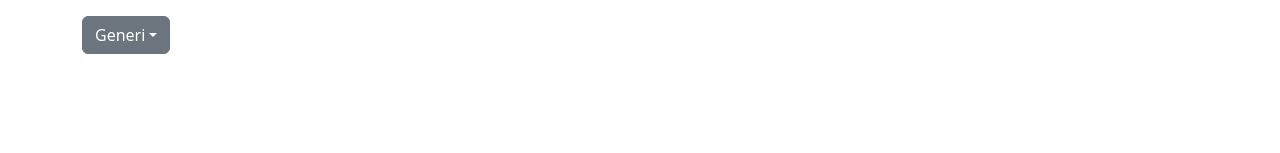
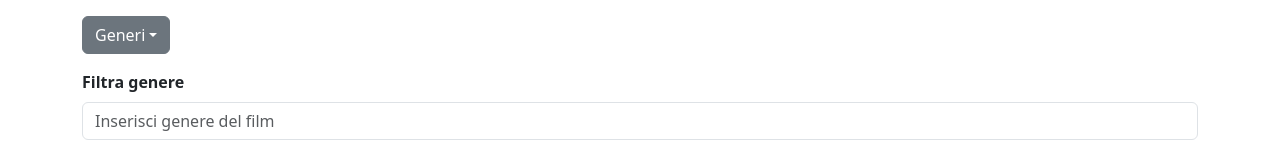
Before and after one commit to NicoSciangula/react-movie-filter, a React (Vite) app: page / in a window 1280 px wide. Shown: the part 745-898 px from the top of the page. Before the commit the page ends 815 px from the top, so only its background shows below. Built offline with nearby package versions, Linux system fonts and the light colour scheme.

Commit message:
added useState for component FilmList

```diff
--- a/src/components/Main.jsx
+++ b/src/components/Main.jsx
@@ -3,10 +3,27 @@ import Form from "./Form";
 import { useState, useEffect } from "react";
 
 export default function Main() {
+  const [isOpen, setisOpen] = useState(false);
+
+  function openDropDown() {
+    setisOpen((current) => !current);
+  }
+
   return (
     <>
       <main className="container">
-        <FilmList />
+        <FilmList openDrop={openDropDown} state={isOpen} />
+        <div className="mb-3">
+          <label for="formGroupExampleInput" className="form-label">
+            <b>Filtra genere</b>
+          </label>
+          <input
+            type="text"
+            className="form-control"
+            id="formGroupExampleInput"
+            placeholder="Inserisci genere del film"
+          />
+        </div>
       </main>
     </>
   );
```
